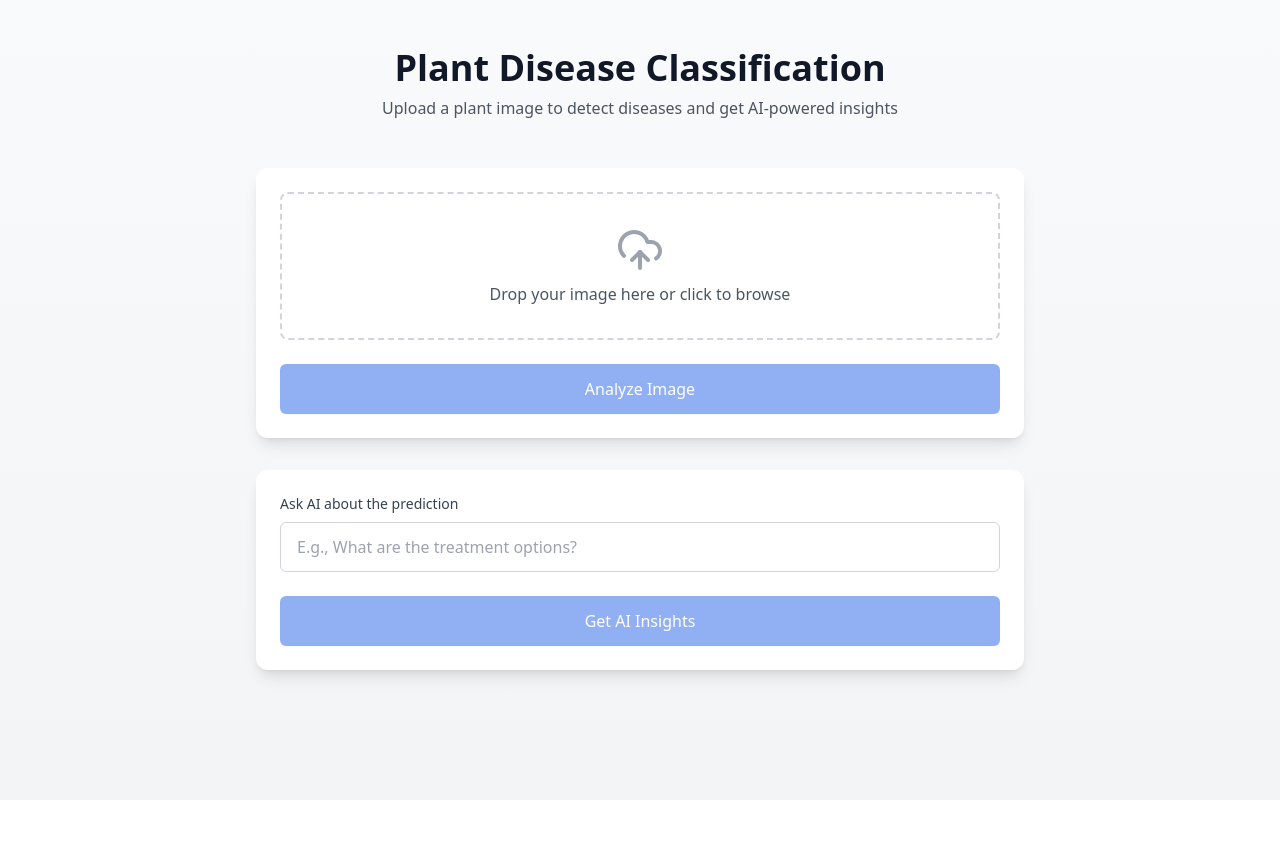
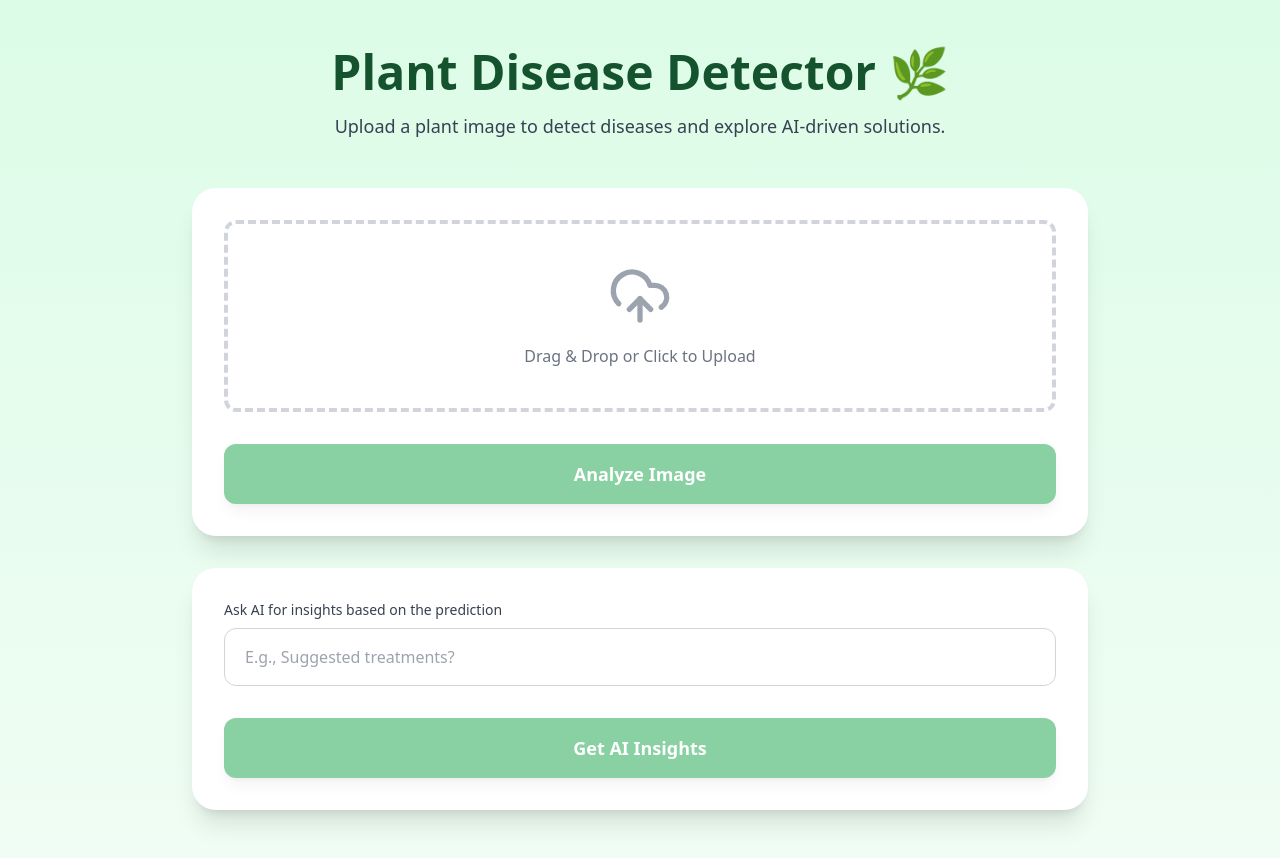
Before and after one commit to vimal004/project-mooc, a React (Vite) app in the folder frontend/: page / in a window 1280 px wide. Before the commit the page ends 800 px from the top, so only its background shows below. Built offline with nearby package versions, Linux system fonts and the light colour scheme.

Commit message:
feat: refactor App component for improved UI and remove TypeWriter functionality

```diff
--- a/frontend/src/App.jsx
+++ b/frontend/src/App.jsx
@@ -1,49 +1,5 @@
-import React, { useState, useEffect } from "react";
+import React, { useState } from "react";
 import { UploadCloud, AlertCircle, Loader } from "lucide-react";
-
-// TypeWriter component for smooth text animation
-const TypeWriter = ({ text }) => {
-  const [displayedText, setDisplayedText] = useState("");
-  const [currentIndex, setCurrentIndex] = useState(0);
-
-  useEffect(() => {
-    if (currentIndex < text.length) {
-      const timer = setTimeout(() => {
-        setDisplayedText((prev) => prev + text[currentIndex]);
-        setCurrentIndex((prev) => prev + 1);
-      }, 20); // Adjust speed here
-      return () => clearTimeout(timer);
-    }
-  }, [currentIndex, text]);
-
-  // Format text to handle markdown-style formatting
-  const formatText = (text) => {
-    const lines = text.split("\n");
-    return lines.map((line, index) => {
-      // Handle bold text for headings (e.g., "**Treatment:**")
-      const headingMatch = line.match(/^\*\*(.*?)\*\*/);
-      if (headingMatch) {
-        const heading = headingMatch[1];
-        const rest = line.slice(headingMatch[0].length);
-        return (
-          <div key={index} className="mb-2">
-            <span className="font-bold text-gray-900">{heading}</span>
-            <span>{rest}</span>
-          </div>
-        );
-      }
-      // Remove unnecessary double asterisks within text
-      const cleanedLine = line.replace(/\*\*(.*?)\*\*/g, "$1");
-      return (
-        <div key={index} className="mb-2">
-          {cleanedLine}
-        </div>
-      );
-    });
-  };
-
-  return <div className="prose">{formatText(displayedText)}</div>;
-};
 
 const App = () => {
   const [file, setFile] = useState(null);
@@ -54,7 +10,6 @@ const App = () => {
   const [isGenerating, setIsGenerating] = useState(false);
   const [error, setError] = useState("");
   const [preview, setPreview] = useState(null);
-  const [showResponse, setShowResponse] = useState(false);
 
   const handleFileChange = (e) => {
     const selectedFile = e.target.files[0];
@@ -104,7 +59,6 @@ const App = () => {
 
     setIsGenerating(true);
     setError("");
-    setShowResponse(false);
 
     try {
       const response = await fetch("http://localhost:5000/gemini", {
@@ -116,7 +70,6 @@ const App = () => {
       });
       const data = await response.json();
       setAI(data.response);
-      setShowResponse(true);
     } catch (error) {
       console.error("Error generating content:", error);
       setError("Error generating content. Please try again.");
@@ -126,49 +79,52 @@ const App = () => {
   };
 
   return (
-    <div className="min-h-screen bg-gradient-to-b from-gray-50 to-gray-100 py-12 px-4 sm:px-6 lg:px-8">
-      <div className="max-w-3xl mx-auto">
+    <div className="min-h-screen bg-gradient-to-b from-green-100 to-green-50 py-12 px-4 sm:px-6 lg:px-8">
+      <div className="max-w-4xl mx-auto">
         <div className="text-center mb-12">
-          <h1 className="text-4xl font-bold text-gray-900 mb-2">
-            Plant Disease Classification
+          <h1 className="text-5xl font-extrabold text-green-900 mb-4">
+            Plant Disease Detector 🌿
           </h1>
-          <p className="text-gray-600">
-            Upload a plant image to detect diseases and get AI-powered insights
+          <p className="text-lg text-gray-700">
+            Upload a plant image to detect diseases and explore AI-driven
+            solutions.
           </p>
         </div>
 
         {error && (
-          <div className="mb-6 animate-fade-in">
-            <div className="bg-red-50 border-l-4 border-red-400 p-4 rounded-r">
+          <div className="mb-6 animate-pulse">
+            <div className="bg-red-100 border-l-4 border-red-500 p-4 rounded-lg shadow-md">
               <div className="flex items-center">
-                <AlertCircle className="h-5 w-5 text-red-400 mr-2" />
+                <AlertCircle className="h-6 w-6 text-red-500 mr-2" />
                 <p className="text-red-700">{error}</p>
               </div>
             </div>
           </div>
         )}
 
-        <div className="bg-white rounded-xl shadow-lg p-6 mb-8">
-          <form onSubmit={handleSubmit} className="space-y-6">
+        <div className="bg-white rounded-3xl shadow-xl p-8 mb-8">
+          <form onSubmit={handleSubmit} className="space-y-8">
             <div className="relative">
-              <div className="border-2 border-dashed border-gray-300 rounded-lg p-8 text-center hover:border-gray-400 transition-colors duration-200">
+              <div className="border-4 border-dashed border-gray-300 rounded-xl p-10 text-center hover:border-green-400 transition duration-300">
                 <input
                   type="file"
                   accept="image/*"
                   onChange={handleFileChange}
                   className="absolute inset-0 w-full h-full opacity-0 cursor-pointer"
                 />
-                <div className="space-y-2">
-                  <UploadCloud className="mx-auto h-12 w-12 text-gray-400" />
+                <div className="space-y-4">
+                  <UploadCloud className="mx-auto h-16 w-16 text-gray-400" />
                   <div className="text-gray-600">
                     {preview ? (
                       <img
                         src={preview}
                         alt="Preview"
-                        className="mt-4 mx-auto max-h-48 rounded"
+                        className="mt-4 mx-auto max-h-48 rounded shadow-md"
                       />
                     ) : (
-                      <p>Drop your image here or click to browse</p>
+                      <p className="text-gray-500">
+                        Drag & Drop or Click to Upload
+                      </p>
                     )}
                   </div>
                 </div>
@@ -178,10 +134,10 @@ const App = () => {
             <button
               type="submit"
               disabled={isLoading || !file}
-              className="w-full flex justify-center items-center py-3 px-4 border border-transparent rounded-md shadow-sm text-white bg-blue-600 hover:bg-blue-700 focus:outline-none focus:ring-2 focus:ring-offset-2 focus:ring-blue-500 disabled:opacity-50 disabled:cursor-not-allowed transition-all duration-200"
+              className="w-full flex justify-center items-center py-4 px-6 text-lg font-semibold text-white bg-green-600 hover:bg-green-700 rounded-xl shadow-lg transition duration-300 disabled:opacity-50 disabled:cursor-not-allowed"
             >
               {isLoading ? (
-                <Loader className="animate-spin h-5 w-5" />
+                <Loader className="animate-spin h-6 w-6" />
               ) : (
                 "Analyze Image"
               )}
@@ -190,50 +146,48 @@ const App = () => {
         </div>
 
         {prediction && (
-          <div className="bg-white rounded-xl shadow-lg p-6 mb-8 animate-fade-in">
-            <h2 className="text-2xl font-bold text-gray-900 mb-4">
-              Prediction Result
+          <div className="bg-white rounded-3xl shadow-xl p-8 mb-8 animate-fade-in">
+            <h2 className="text-3xl font-bold text-green-900 mb-4">
+              Prediction Result 🎯
             </h2>
-            <p className="text-lg text-green-600 font-medium">{prediction}</p>
+            <p className="text-lg text-green-700 font-medium">{prediction}</p>
           </div>
         )}
 
-        <div className="bg-white rounded-xl shadow-lg p-6">
-          <form onSubmit={gemini} className="space-y-6">
+        <div className="bg-white rounded-3xl shadow-xl p-8">
+          <form onSubmit={gemini} className="space-y-8">
             <div>
               <label className="block text-sm font-medium text-gray-700 mb-2">
-                Ask AI about the prediction
+                Ask AI for insights based on the prediction
               </label>
               <input
                 type="text"
-                placeholder="E.g., What are the treatment options?"
+                placeholder="E.g., Suggested treatments?"
                 value={prompt}
                 onChange={(e) => setPrompt(e.target.value)}
-                className="w-full px-4 py-3 rounded-md border border-gray-300 focus:ring-2 focus:ring-blue-500 focus:border-transparent transition-all duration-200"
+                className="w-full px-5 py-4 rounded-xl border border-gray-300 focus:ring-2 focus:ring-green-500 focus:border-transparent transition duration-300"
               />
             </div>
 
             <button
               type="submit"
               disabled={isGenerating || !prediction}
-              className="w-full flex justify-center items-center py-3 px-4 border border-transparent rounded-md shadow-sm text-white bg-blue-600 hover:bg-blue-700 focus:outline-none focus:ring-2 focus:ring-offset-2 focus:ring-blue-500 disabled:opacity-50 disabled:cursor-not-allowed transition-all duration-200"
+              className="w-full flex justify-center items-center py-4 px-6 text-lg font-semibold text-white bg-green-600 hover:bg-green-700 rounded-xl shadow-lg transition duration-300 disabled:opacity-50 disabled:cursor-not-allowed"
             >
               {isGenerating ? (
-                <Loader className="animate-spin h-5 w-5" />
+                <Loader className="animate-spin h-6 w-6" />
               ) : (
                 "Get AI Insights"
               )}
             </button>
           </form>
 
-          {showResponse && ai && (
-            <div className="mt-6 p-4 bg-gray-50 rounded-lg animate-fade-in">
-              <h3 className="text-lg font-semibold text-gray-900 mb-2">
-                AI Response
+          {ai && (
+            <div className="mt-6 p-6 bg-green-50 rounded-xl shadow-md animate-fade-in">
+              <h3 className="text-xl font-semibold text-green-900 mb-2">
+                AI Insights 🤖
               </h3>
-              <div className="text-gray-700">
-                <TypeWriter text={ai} />
-              </div>
+              <p className="text-gray-800 whitespace-pre-wrap">{ai}</p>
             </div>
           )}
         </div>
```
